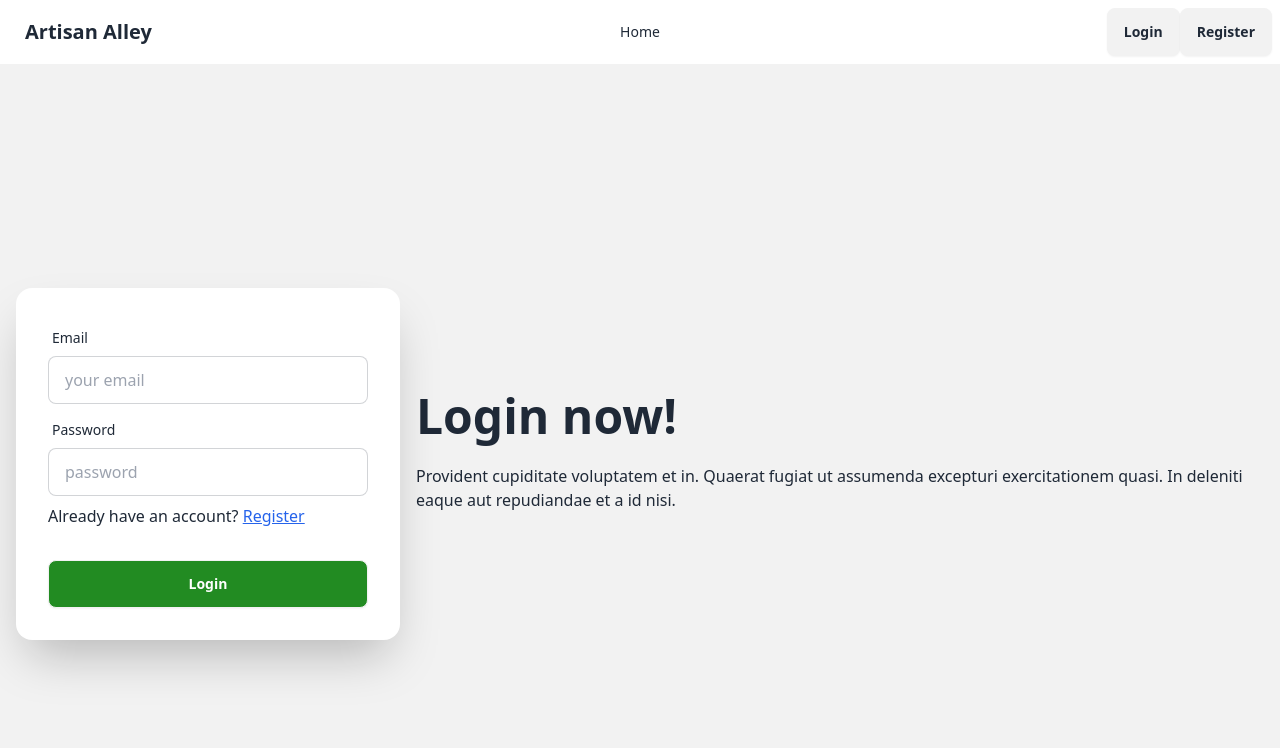
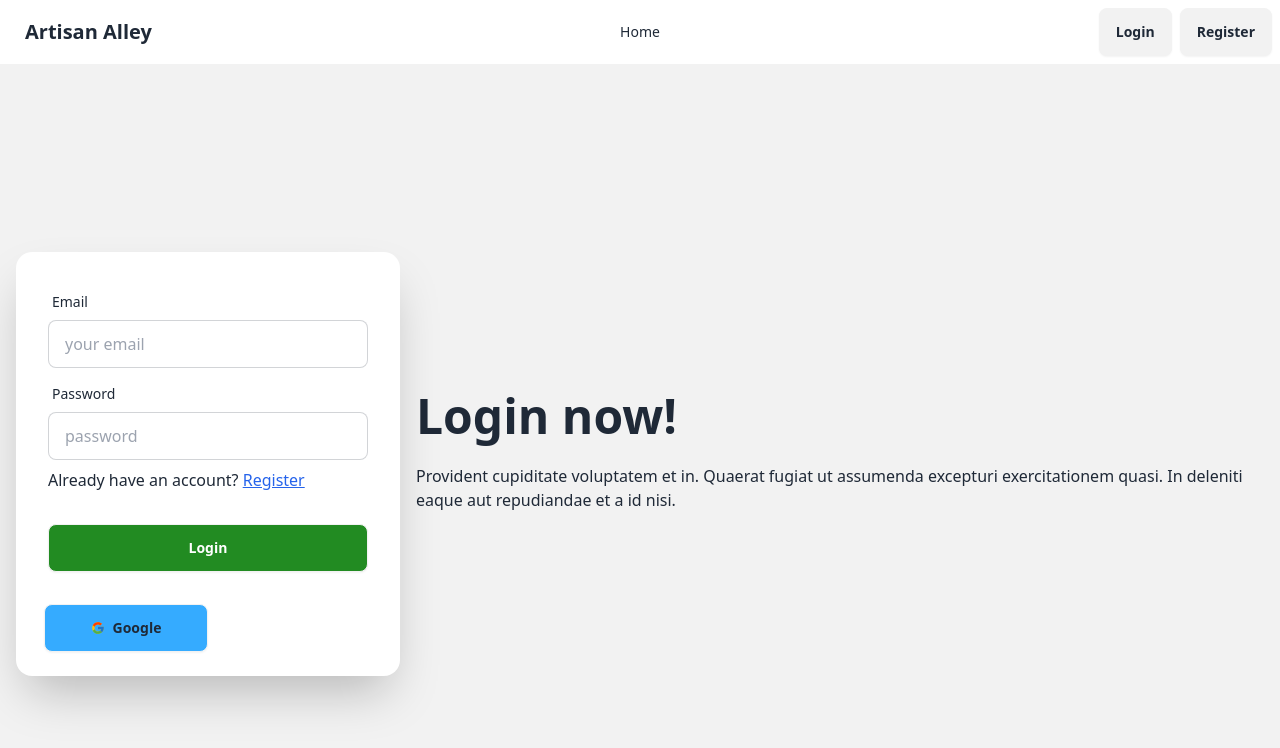
Before and after one commit to codeamin-git/Artisan-Alley, a React (Vite) app: page /login in a window 1280 px wide. Shown: the top 748 px of the page. Built offline with nearby package versions, Linux system fonts and the light colour scheme; no server answers.

Commit message:
banner added to the home page

```diff
--- /dev/null
+++ b/src/Pages/Home.jsx
@@ -0,0 +1,11 @@
+import Banner from "../components/Banner/Banner";
+
+const Home = () => {
+    return (
+        <div>
+            <Banner></Banner>
+        </div>
+    );
+};
+
+export default Home;
--- a/src/Pages/Login.jsx
+++ b/src/Pages/Login.jsx
@@ -2,9 +2,11 @@ import { useForm } from "react-hook-form";
 import { Link, useLocation, useNavigate } from "react-router-dom";
 import toast from "react-hot-toast";
 import useAuth from "../hooks/useAuth";
+import { FcGoogle } from "react-icons/fc";
+import { FaGithub } from "react-icons/fa";
 
 const Login = () => {
-    const {signInUser} = useAuth()
+    const { signInUser, googleLogin } = useAuth()
 
     const navigate = useNavigate()
     const location = useLocation()
@@ -16,8 +18,21 @@ const Login = () => {
         formState: { errors },
     } = useForm()
 
+    // handle social login
+    const handleSocialLogin = socialProvider => {
+        socialProvider().then(result => {
+            toast.success('Successfully logged in')
+            console.log(result.user);
+            if (result.user) {
+                navigate(from)
+            }
+        }).catch((error) => {
+            console.error(error);
+        })
+    }
+
     const onSubmit = data => {
-        const {email, password} = data
+        const { email, password } = data
         signInUser(email, password)
             .then(result => {
                 toast.success('Logged in successfully')
@@ -66,6 +81,18 @@ const Login = () => {
                             <button className="btn bg-[#228B22] text-white">Login</button>
                         </div>
                     </form>
+                    <div className="ml-7 mr-7 mb-6">
+                            <button
+                                onClick={() => handleSocialLogin(googleLogin)}
+                                className="btn w-1/2 bg-[#0095ffca]">
+                                <FcGoogle />
+                                Google</button>
+                                {/* <button
+                            onClick={() => handleSocialLogin(githubLogin)}
+                            className="btn w-1/2 text-white bg-[#000000]">
+                            <FaGithub />
+                            Github</button> */}
+                        </div>
                 </div>
             </div>
         </div>
--- /dev/null
+++ b/src/components/Banner/Banner.jsx
@@ -0,0 +1,44 @@
+
+const Banner = () => {
+    return (
+        <div className="relative">
+            <div className="carousel w-full h-[calc(100vh-120px)] rounded-xl relative">
+                <div id="slide1" className="carousel-item relative w-full">
+                    <img src="https://i.ibb.co/pdr3MJL/art-04.jpg" className="w-full" />
+                    <div className="absolute flex justify-between transform -translate-y-1/2 left-5 right-5 top-1/2">
+                        <a href="#slide4" className="btn btn-circle">❮</a>
+                        <a href="#slide2" className="btn btn-circle">❯</a>
+                    </div>
+                </div>
+                <div id="slide2" className="carousel-item relative w-full">
+                    <img src="https://i.ibb.co/R326SjT/arts-01.jpg" className="w-full" />
+                    <div className="absolute flex justify-between transform -translate-y-1/2 left-5 right-5 top-1/2">
+                        <a href="#slide1" className="btn btn-circle">❮</a>
+                        <a href="#slide3" className="btn btn-circle">❯</a>
+                    </div>
+                </div>
+                <div id="slide3" className="carousel-item relative w-full">
+                    <img src="https://i.ibb.co/P6Zz6S7/origami-04.jpg" className="w-full" />
+                    <div className="absolute flex justify-between transform -translate-y-1/2 left-5 right-5 top-1/2">
+                        <a href="#slide2" className="btn btn-circle">❮</a>
+                        <a href="#slide4" className="btn btn-circle">❯</a>
+                    </div>
+                </div>
+                <div id="slide4" className="carousel-item relative w-full">
+                    <img src="https://i.ibb.co/QQ9Yng2/art-02.jpg" className="w-full" />
+                    <div className="absolute flex justify-between transform -translate-y-1/2 left-5 right-5 top-1/2">
+                        <a href="#slide3" className="btn btn-circle">❮</a>
+                        <a href="#slide1" className="btn btn-circle">❯</a>
+                    </div>
+                </div>
+            </div>
+
+            <div className="absolute top-1/2 left-1/2 transform -translate-x-1/2 -translate-y-1/2 text-white">
+                <h1 className="text-4xl font-semibold">Discover Artisan Alley: Where Creativity Comes to Life</h1>
+                <p className="">Welcome to Artisan Alley, your haven for all things arts and crafts. Unleash your imagination and find the perfect tools, materials, and inspiration to bring your creative visions to life. Step into a world of handmade wonders and endless possibilities.</p>
+            </div>
+        </div>
+    );
+};
+
+export default Banner;
--- a/src/components/Navbar/Navbar.jsx
+++ b/src/components/Navbar/Navbar.jsx
@@ -40,7 +40,7 @@ const Navbar = () => {
             </div>
             <div className="navbar-end">
                 {
-                    user ? <div className="avatar flex flex-col md:flex-row justify-end" onMouseEnter={handleAvatarMouseEnter}
+                    user ? <div className="avatar flex flex-col md:flex-row justify-end gap-2" onMouseEnter={handleAvatarMouseEnter}
                         onMouseLeave={handleAvatarMouseLeave}>
                         <div className="w-10 rounded-full"
                             data-tooltip-id="my-tooltip"
@@ -56,7 +56,7 @@ const Navbar = () => {
                         )}
                     </div>
                     :
-                    <div className="flex flex-col justify-end md:flex-row"><Link to='/login'><button className="btn">Login</button></Link>
+                    <div className="flex flex-col justify-end md:flex-row gap-2"><Link to='/login'><button className="btn">Login</button></Link>
                         <Link to='/register'><button className="btn">Register</button></Link></div>
                 }
             </div>
--- a/src/components/Provider/AuthProvider.jsx
+++ b/src/components/Provider/AuthProvider.jsx
@@ -2,7 +2,7 @@ import { createContext, useEffect, useState } from "react";
 import auth from "../firebase/firebase.config";
 import { createUserWithEmailAndPassword, onAuthStateChanged, signInWithEmailAndPassword, signInWithPopup, signOut } from "firebase/auth";
 import toast from "react-hot-toast";
-import { GoogleAuthProvider } from "firebase/auth/cordova";
+import { GoogleAuthProvider } from "firebase/auth";
 
 export const AuthContext = createContext(null);
 
--- a/src/components/Routes/Routes.jsx
+++ b/src/components/Routes/Routes.jsx
@@ -4,12 +4,17 @@ import {
 import Root from "../Root/Root";
 import Login from "../../Pages/Login";
 import Register from "../../Pages/Register";
+import Home from "../../Pages/Home";
 
 const router = createBrowserRouter([
     {
       path: "/",
       element: <Root></Root>,
       children: [
+        {
+          path: '/',
+          element: <Home></Home>
+        },
         {
           path: "/login",
           element: <Login></Login>
```
Lines whose indentation alone changed are shown as unchanged.
